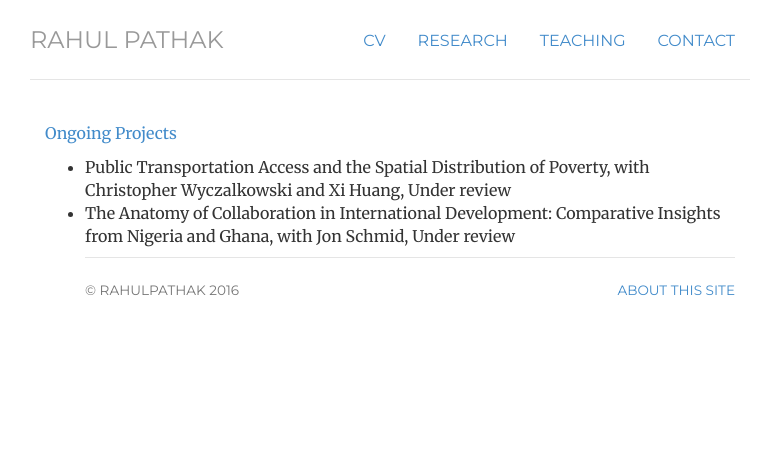
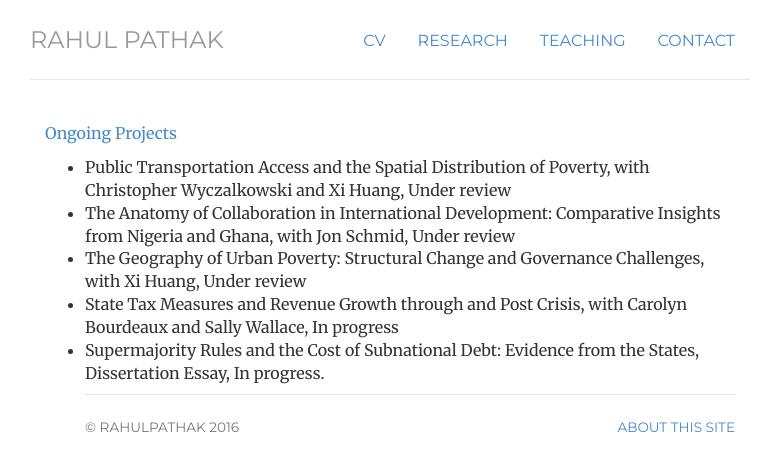
Before and after one commit to pathak-rahul/pathak-rahul.github.io, a Jekyll site: the page built from ongoing/index.html, in a window 1280 px wide. Shown: the top 471 px of the page, without its empty margins (250-1016 px from the left). Built offline with Jekyll 4.4.1, drawn with Linux system fonts in a browser that asks for light colours.

Commit message:
Update index.html

```diff
--- a/ongoing/index.html
+++ b/ongoing/index.html
@@ -11,6 +11,9 @@ title: ongoing
 				<ul>
 					<li>Public Transportation Access and the Spatial Distribution of Poverty, with Christopher Wyczalkowski and Xi Huang, Under review</li>
 					<li>The Anatomy of Collaboration in International Development: Comparative Insights from Nigeria and Ghana, with Jon Schmid, Under review</li>
+					<li>The Geography of Urban Poverty: Structural Change and Governance Challenges, with Xi Huang, Under review</li>
+					<li>State Tax Measures and Revenue Growth through and Post Crisis, with Carolyn Bourdeaux and Sally Wallace, In progress</li>
+					<li>Supermajority Rules and the Cost of Subnational Debt: Evidence from the States, Dissertation Essay, In progress.</li>
 
 
 
```
